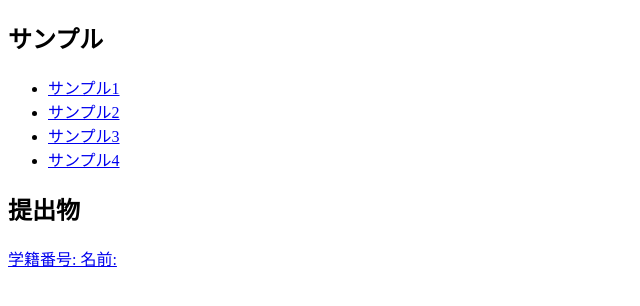
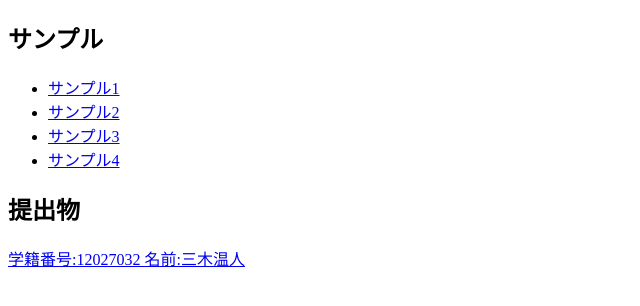
Before and after one commit to KUAD-XtechDesign/js-various2022-h-mikiXtech, a plain HTML site: page index.html in a window 1280 px wide. Shown: the whole page, without its empty margins (0-640 px from the left). Drawn offline with Linux system fonts and the light colour scheme.

Commit message:
名前変更

```diff
--- a/index.html
+++ b/index.html
@@ -18,7 +18,7 @@
 
   <div>
     <h2>提出物</h2>
-    <p><a href="./sample/sample01.html">学籍番号: 名前:</a></p>
+    <p><a href="./sample/sample01.html">学籍番号:12027032 名前:三木温人</a></p>
   </div>
 
 </body>
```
Also changed, not shown: 1 other file.
